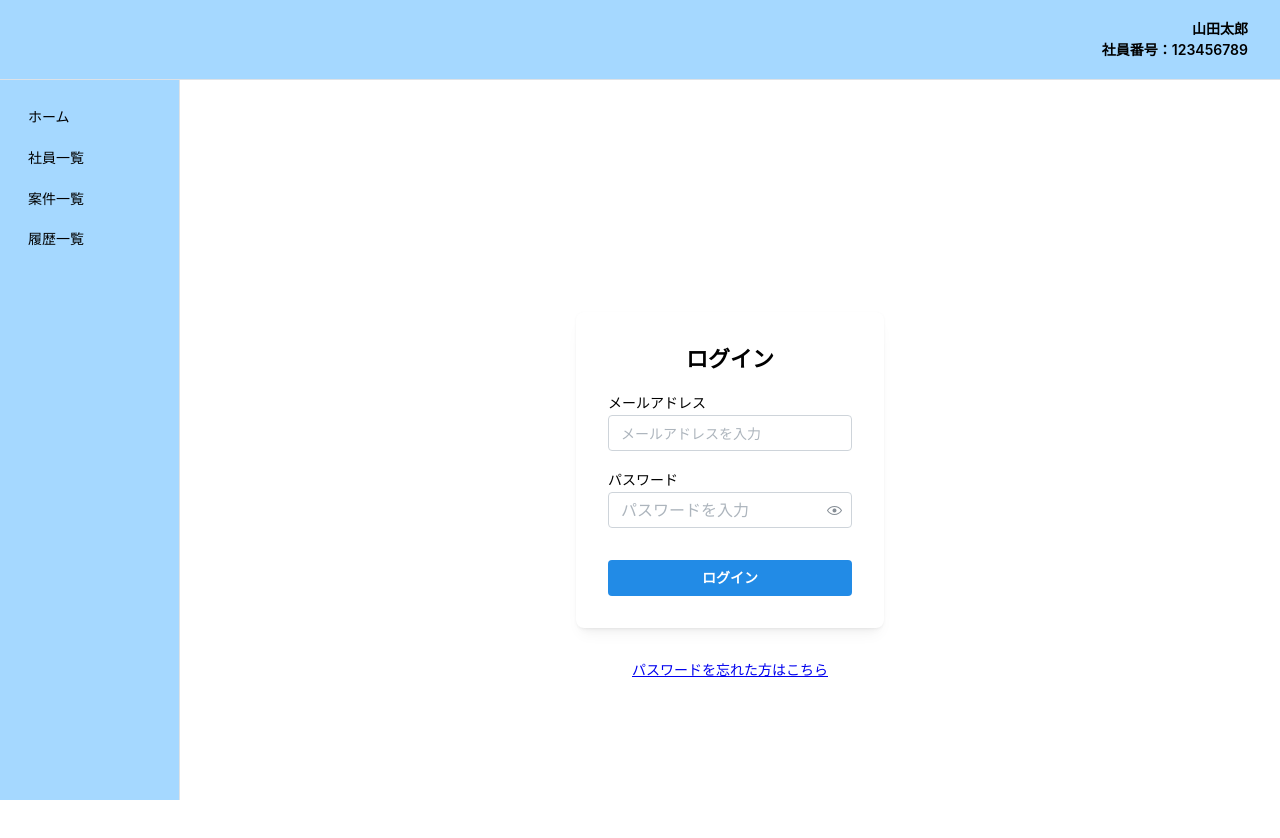
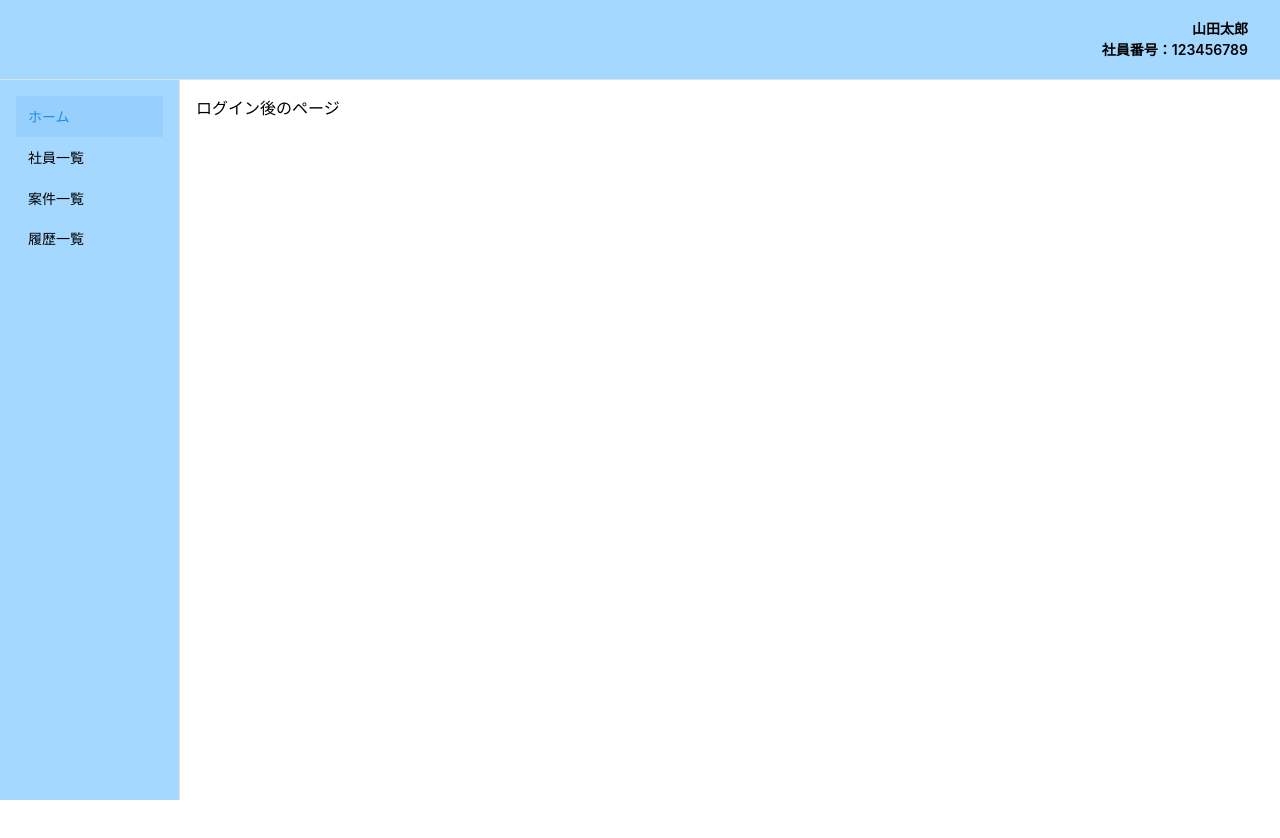
Before and after one commit to NanaYoshizato/EM, a Next.js app: page / in a window 1280 px wide. Shown: the top 838 px of the page. After the commit the page ends 800 px from the top, so only its background shows below. Built offline with nearby package versions, Linux system fonts and the light colour scheme.

Commit message:
ログイン前後でlayoutが切り替わるようにしました

```diff
--- a/src/app/page.tsx
+++ b/src/app/(auth)/login/page.tsx
@@ -1,4 +1,4 @@
-import LoginForm from "../features/login/components/LoginForm";
+import LoginForm from "@/features/login/components/LoginForm";
 
 export default function HomePage() {
   return <LoginForm />;
--- /dev/null
+++ b/src/app/(main)/layout.tsx
@@ -0,0 +1,9 @@
+import { Shell } from "@/components/layout/Shell";
+
+export default function MainLayout({
+  children,
+}: {
+  children: React.ReactNode;
+}) {
+  return <Shell>{children}</Shell>;
+}
--- a/src/app/layout.tsx
+++ b/src/app/layout.tsx
@@ -2,7 +2,6 @@
 
 import { MantineProvider } from "@mantine/core";
 import "@mantine/core/styles.css";
-import { Shell } from "@/components/layout/Shell";
 
 export default function RootLayout({
   children,
@@ -13,9 +12,7 @@ export default function RootLayout({
     <html lang="ja">
       <body>
         <MantineProvider>
-          <Shell>
             {children}
-          </Shell>
         </MantineProvider>
       </body>
     </html>
--- a/src/components/layout/Sidebar/Sidebar.tsx
+++ b/src/components/layout/Sidebar/Sidebar.tsx
@@ -5,7 +5,7 @@ import { usePathname } from "next/navigation";
 import { NavLink } from "@mantine/core";
 
 const navItems = [
-    {label: "ホーム", href: "/dashboard"},
+    {label: "ホーム", href: "/"},
     {label: "社員一覧", href: "/employees"},
     {label: "案件一覧", href: "#TODO"},
     {label: "履歴一覧", href: "#TODO"},
```
Also changed, not shown: src/app/(auth)/layout.tsx (added, +7 -0 lines), src/app/(main)/page.tsx (renamed from src/app/dashboard/page.tsx).
